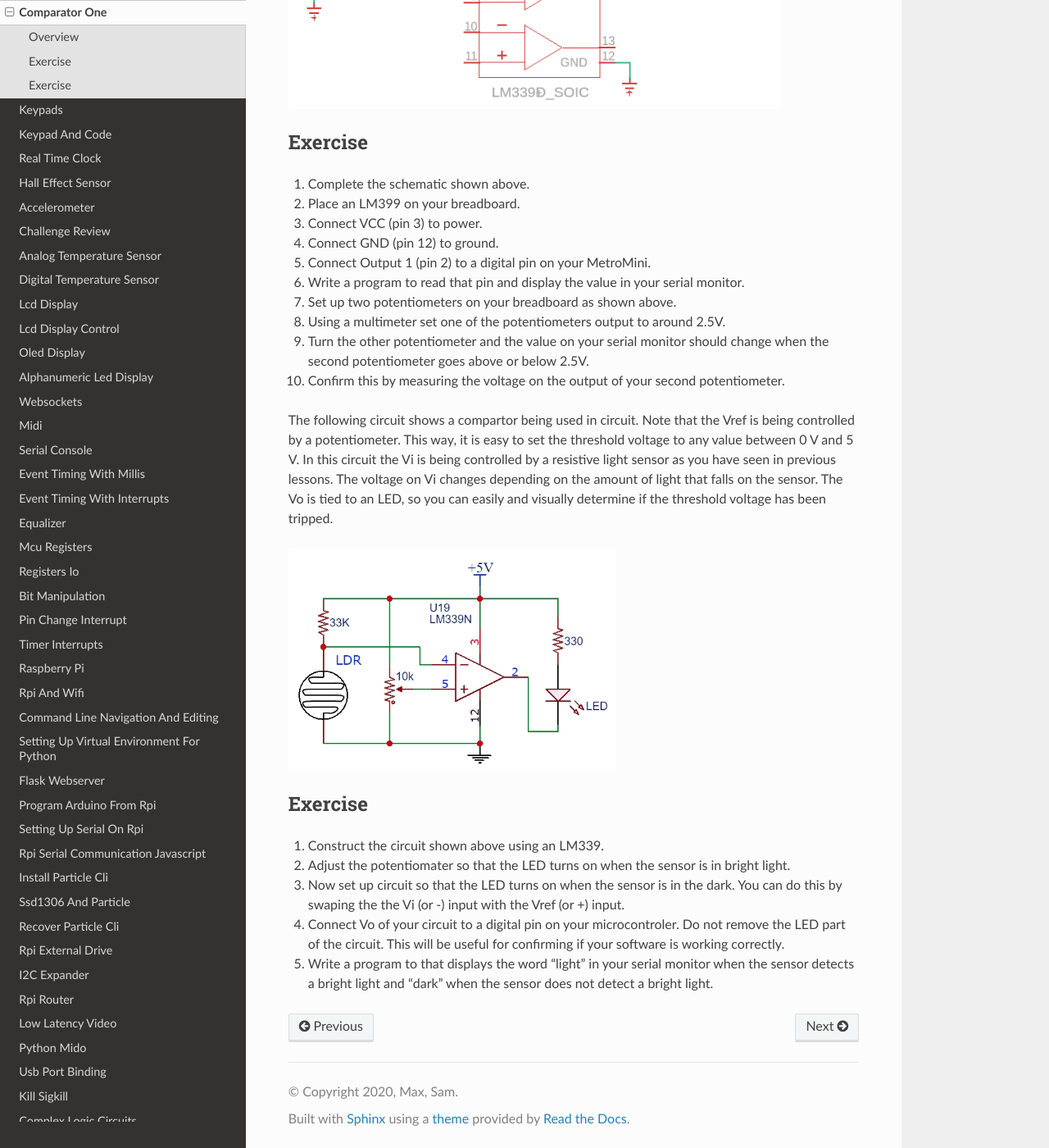
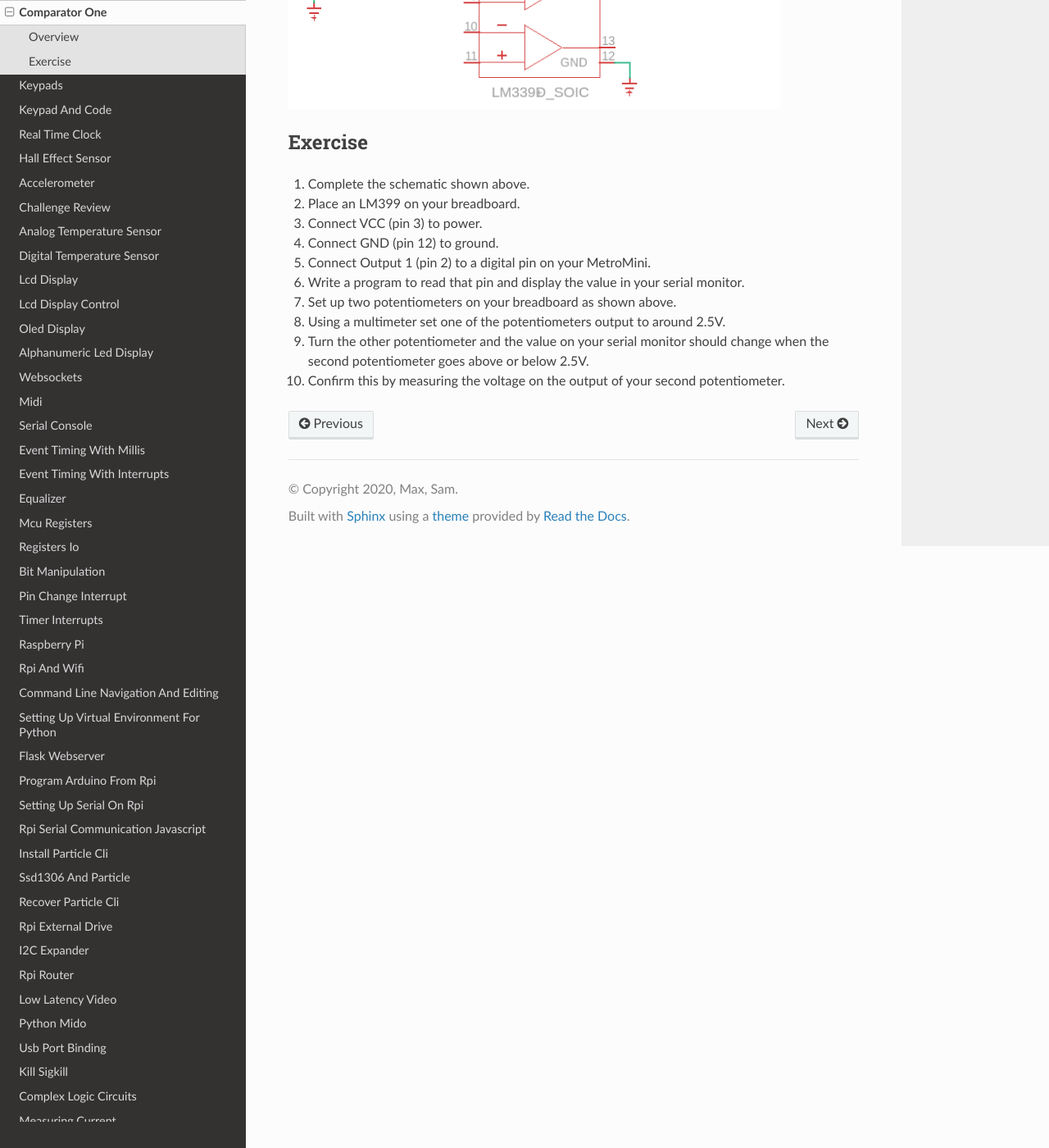
Before and after one commit to maxtkc/mvths-wiki, a Sphinx documentation site: the page built from docs/065-comparator.rst, in a window 1280 px wide and 1400 px high, scrolled down 1525 px. Shown: the whole window at 82% size. Built offline with Sphinx 7.4.7 and the Read the Docs theme 2.0.0, drawn with Linux system fonts in a browser that asks for light colours; pages that are not in the unit, such as notebooks, are missing from menus.

Commit message:
Update 065-comparator.rst

```diff
--- a/docs/065-comparator.rst
+++ b/docs/065-comparator.rst
@@ -37,25 +37,3 @@ Exercise
 #. Using a multimeter set one of the potentiometers output to around 2.5V.
 #. Turn the other potentiometer and the value on your serial monitor should change when the second potentiometer goes above or below 2.5V.
 #. Confirm this by measuring the voltage on the output of your second potentiometer.
-
-
-The following circuit shows a compartor being used in circuit. Note that the Vref is being controlled by a potentiometer. This way, it is easy to set the threshold voltage to any value between 0 V and 5 V. In this circuit the Vi is being controlled by a resistive light sensor as you have seen in previous lessons. The voltage on Vi changes depending on the amount of light that falls on the sensor. The Vo is tied to an LED, so you can easily and visually determine if the threshold voltage has been tripped.
-
-.. figure:: images/LM339circuit.PNG
-   :width: 400
-   :alt:
-
-
-
-Exercise
---------
-
-#. Construct the circuit shown above using an LM339.
-
-#. Adjust the potentiomater so that the LED turns on when the sensor is in bright light.
-
-#. Now set up circuit so that the LED turns on when the sensor is in the dark. You can do this by swaping the the Vi (or -) input with the Vref (or +) input.
-
-#. Connect Vo of your circuit to a digital pin on your microcontroler. Do not remove the LED part of the circuit. This will be useful for confirming if your software is working correctly.
-
-#. Write a program to that displays the word "light" in your serial monitor when the sensor detects a bright light and "dark" when the sensor does not detect a bright light.
```
